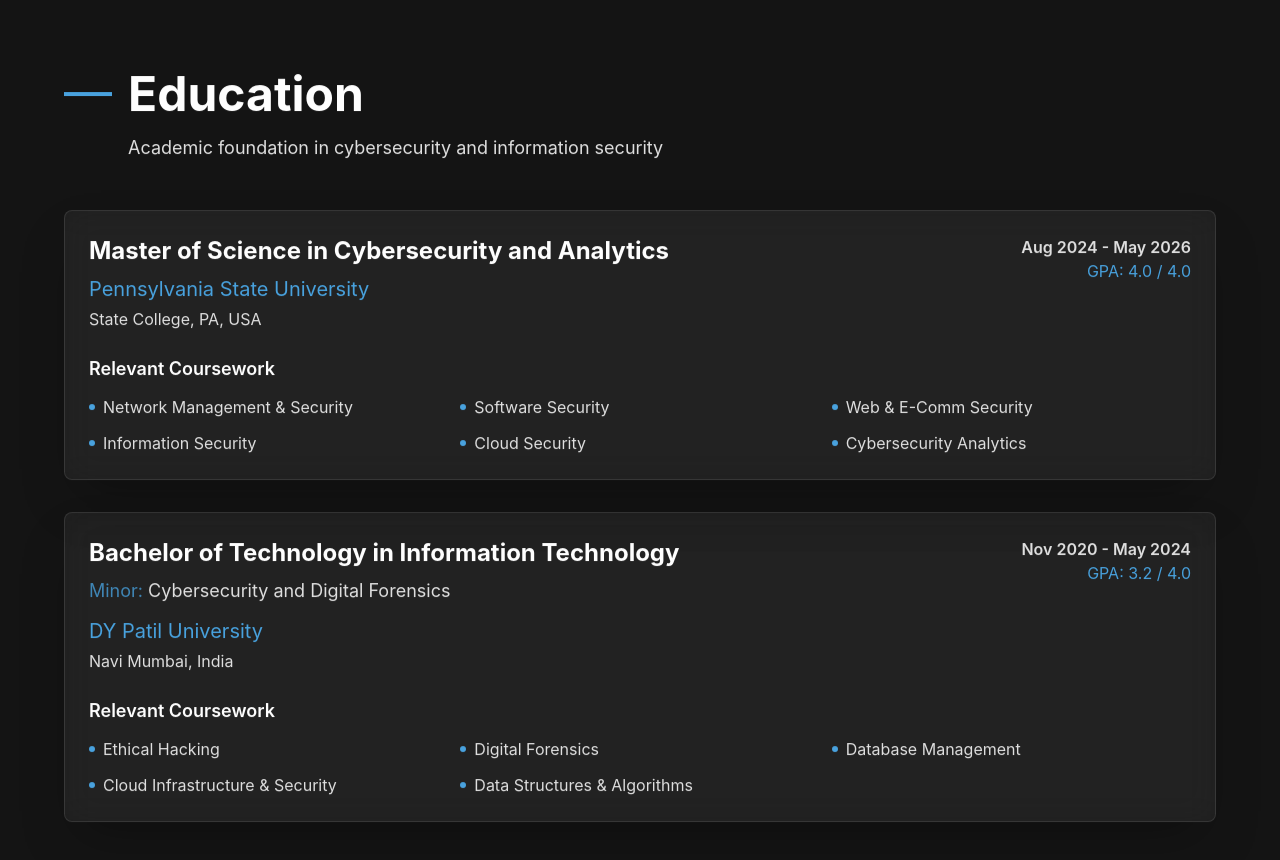
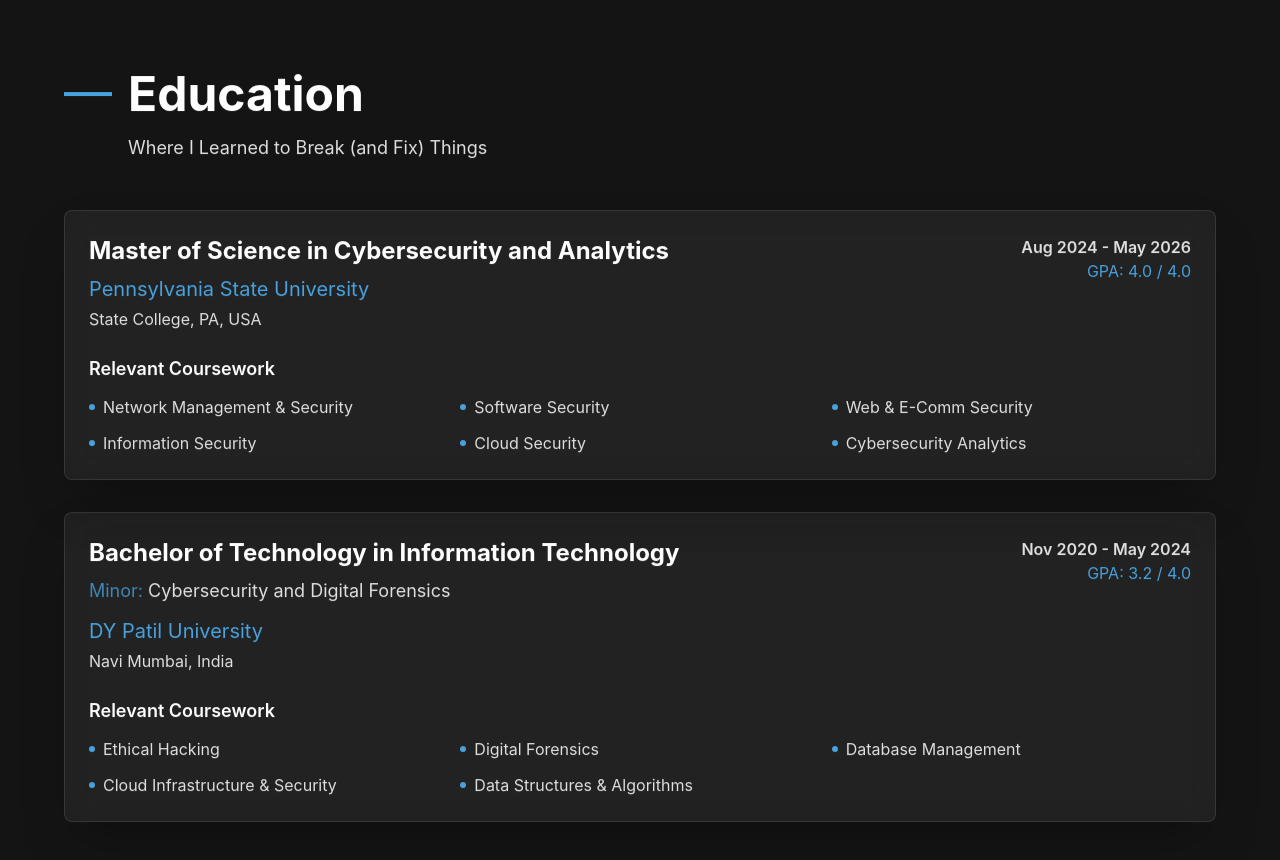
Before and after one commit to rish1keshh/rish1keshh.github.io, a React (Vite) app: page / in a window 1280 px wide. Shown: the part 1520-2380 px from the top of the page. Built offline with nearby package versions, Linux system fonts and the light colour scheme; no server answers.

Commit message:
Update education section subtitle

```diff
--- a/src/sections/Education.jsx
+++ b/src/sections/Education.jsx
@@ -40,7 +40,7 @@
     <Section
       id="education"
       title="Education"
-      subtitle="Academic foundation in cybersecurity and information security"
+      subtitle="Where I Learned to Break (and Fix) Things"
       className="bg-navy-light/30 relative"
     >
       {/* Background pattern */}
```
